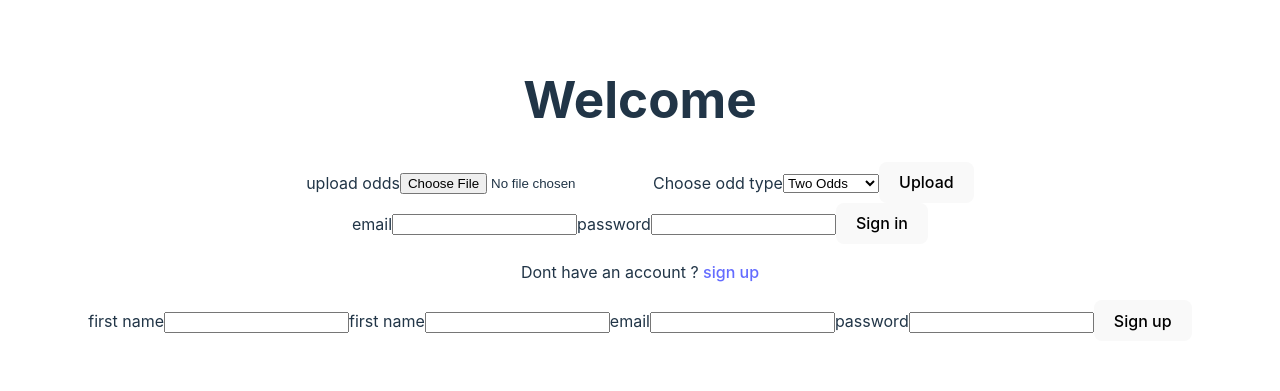
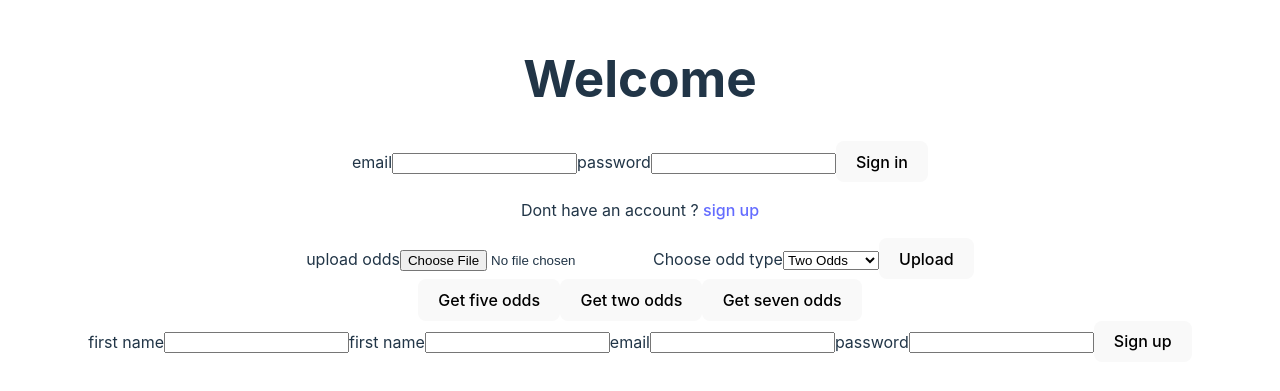
Before and after one commit to kaytee07/betnow-ui, a React (Vite) app in the folder betnow/: page / in a window 1280 px wide. Shown: the part 211-602 px from the top of the page. Built offline with nearby package versions, Linux system fonts and the light colour scheme.

Commit message:
test ui for all component

```diff
--- a/betnow/src/App.tsx
+++ b/betnow/src/App.tsx
@@ -1,7 +1,6 @@
 import './App.css'
 import SignInForm from './SignInForm'
 import SignUpForm from './SignupForm'
-import Uploadform from './Uploadform'
 
 
 function App() {
@@ -9,7 +8,6 @@ function App() {
   return (
     <>
       <h1>Welcome</h1>
-      <Uploadform/>
       <SignInForm/>
       <SignUpForm/>
     </>
--- /dev/null
+++ b/betnow/src/GetOddsBtn.tsx
@@ -0,0 +1,47 @@
+import axios from "axios";
+import React from "react";
+
+interface UploadFormProps {
+  accessToken: string
+}
+
+
+const GetOddsBtn: React.FC<UploadFormProps> = ({accessToken}) => {
+
+    const getFiveOdds = async () => {
+        const getFiveOdds = await axios.get('http://localhost:5000/api/fiveodds', {
+        headers: {
+          'Authorization': `Bearer ${accessToken}`
+        }
+    });
+        console.log(getFiveOdds);
+    }
+
+    const getTwoOdds = async () => {
+        const getTwoOdds = await axios.get('http://localhost:5000/api/twoodds', {
+        headers: {
+          'Authorization': `Bearer ${accessToken}`
+        }
+    });
+        console.log(getTwoOdds);
+    }
+
+    const getSevenOdds = async () => {
+        const getSevenOdds = await axios.get('http://localhost:5000/api/sevenodds', {
+        headers: {
+          'Authorization': `Bearer ${accessToken}`
+        }
+    });
+        console.log(getSevenOdds);
+    }
+
+    return (
+        <div>
+            <button onClick={getFiveOdds}>Get five odds</button>
+            <button onClick={getTwoOdds}>Get two odds</button>
+            <button onClick={getSevenOdds}>Get seven odds</button>
+        </div>
+    )
+}
+
+export default GetOddsBtn;
--- a/betnow/src/SignInForm.tsx
+++ b/betnow/src/SignInForm.tsx
@@ -1,4 +1,7 @@
 import { useState, ChangeEvent, FormEvent } from "react";
+import GetOddsBtn from "./GetOddsBtn";
+import Uploadform from "./Uploadform";
+
 import axios from "axios";
 
 type Data = {
@@ -9,6 +12,7 @@ type Data = {
 const SignInForm = () => {
     const [email, setEmail] = useState("");
     const [password, setPassword] = useState("");
+      const [token, setToken] = useState("");
 
     const handleEmailChange = (evt: ChangeEvent<HTMLInputElement>) => {
         setEmail(evt.target.value)
@@ -33,6 +37,7 @@ const SignInForm = () => {
                 }
             });
             console.log(response.data); // Assuming you want to access the response data
+            setToken(response.data?.token)
         } catch (err) {
             console.error(err);
         }
@@ -48,6 +53,8 @@ const SignInForm = () => {
                 <button>Sign in</button>
                 <p>Dont have an account ? <a>sign up</a></p>
             </form>
+            <Uploadform accessToken={token} />
+            <GetOddsBtn accessToken={token} />
         </div>
     )
 }
--- a/betnow/src/Uploadform.tsx
+++ b/betnow/src/Uploadform.tsx
@@ -1,9 +1,17 @@
-import { ChangeEvent, useState } from "react";
+import React, { ChangeEvent, useState, useEffect } from "react";
 import axios from "axios";
 
-const Uploadform = () => {
+interface UploadFormProps {
+  accessToken: string
+}
+
+const Uploadform: React.FC<UploadFormProps> = ({accessToken}) => {
     const [image, setImage] = useState(null);
     const [oddType, setOddType] = useState("");
+    useEffect(() => {
+      setOddType("two odds")
+    }, [])
+
 
     const handleFileChange = (e: ChangeEvent<HTMLInputElement>) => {
         if (e.target.files && e.target.files.length > 0 ) {
@@ -27,9 +35,11 @@ const Uploadform = () => {
       const response = await axios.post('http://localhost:5000/api/upload', formData, {
         headers: {
           'Content-Type': 'multipart/form-data',
+          'Authorization': `Bearer ${accessToken}`
         },
       });
       console.log(response.data);
+
     } catch (error) {
       console.log(error.message);
     }
```
Also changed, not shown: betnow/src/BuyOddsBtns.tsx (added, +43 -0 lines), betnow/src/utils.ts (added).
